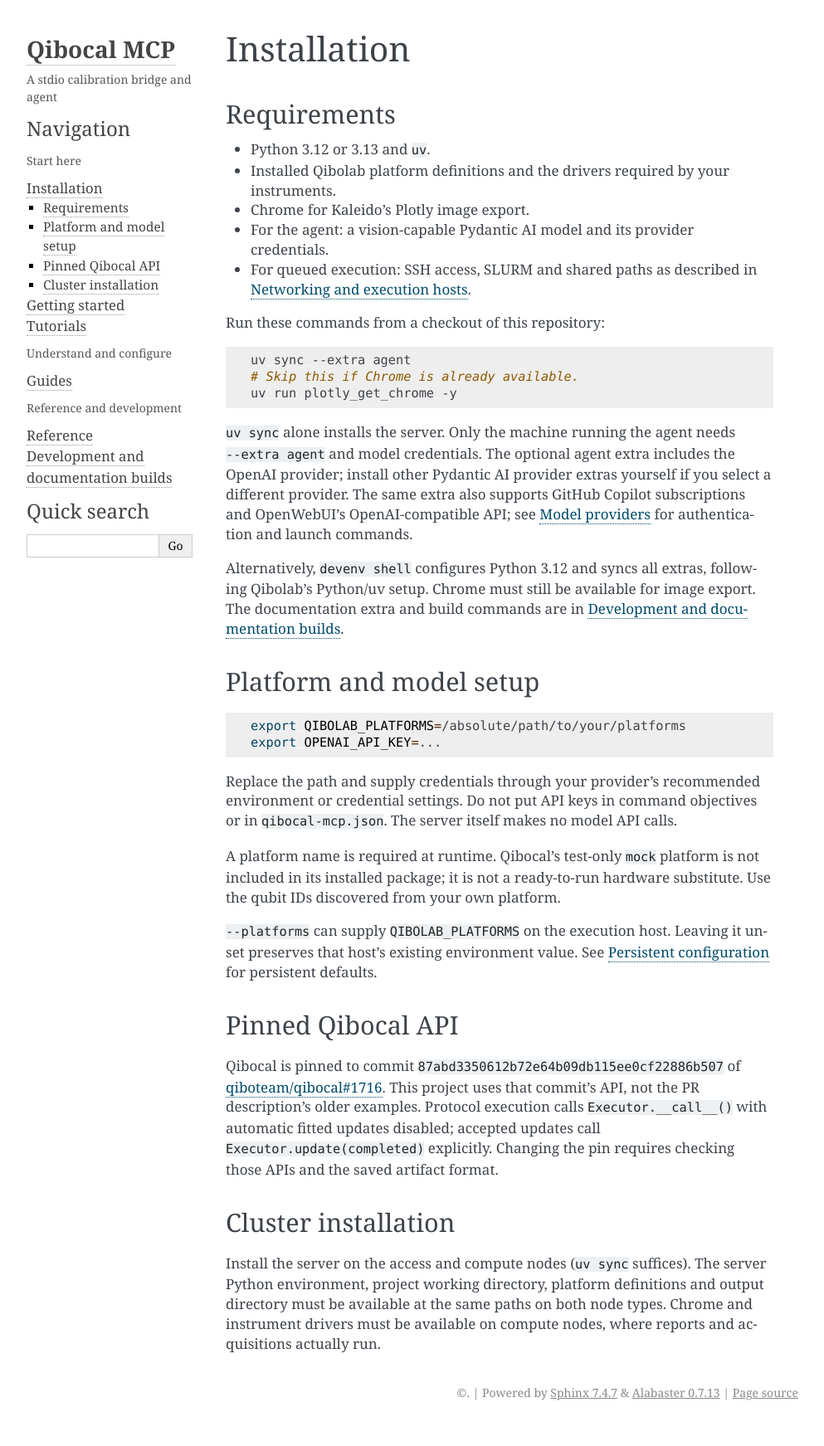
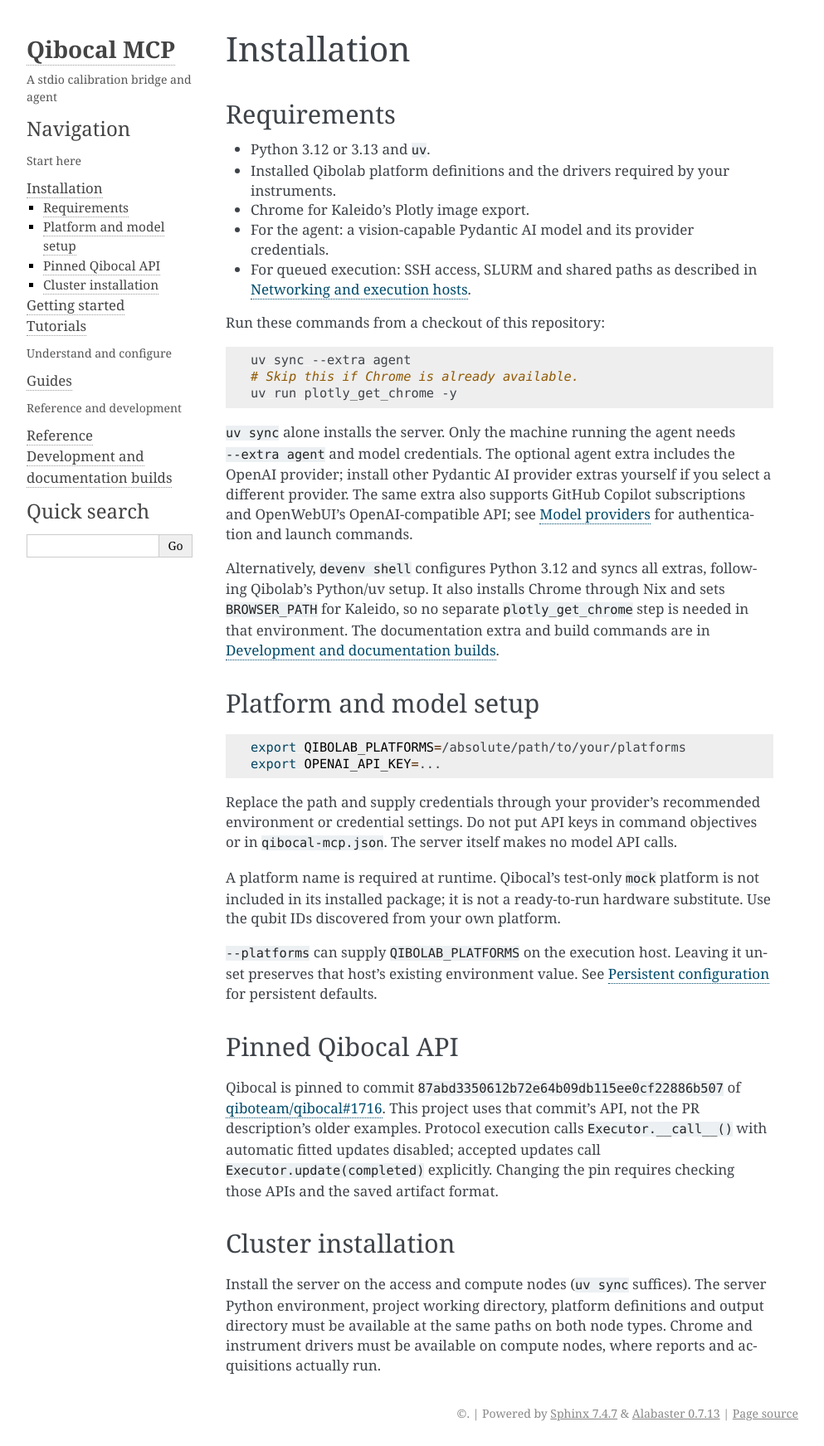
Before and after one commit to qiboteam/qibocal-mcp, a Sphinx documentation site: the page built from docs/installation.rst, in a window 1280 px wide. Shown: the whole page at 83% size, without its empty margins (148-1141 px from the left). Built offline with Sphinx 7.4.7, drawn with Linux system fonts in a browser that asks for light colours; before the commit the page ends 1718 px from its top, so only the background shows below that.

Commit message:
build: Provide chrome in devenv shell

```diff
--- a/devenv.yaml
+++ b/devenv.yaml
@@ -1,4 +1,7 @@
 # yaml-language-server: $schema=https://devenv.sh/devenv.schema.json
+nixpkgs:
+  permitted_unfree_packages:
+    - google-chrome
 inputs:
   nixpkgs-python:
     url: github:cachix/nixpkgs-python
--- a/docs/installation.rst
+++ b/docs/installation.rst
@@ -28,8 +28,10 @@
 see :doc:`guides/model-providers` for authentication and launch commands.
 
 Alternatively, ``devenv shell`` configures Python 3.12 and syncs all extras,
-following Qibolab's Python/uv setup. Chrome must still be available for image
-export. The documentation extra and build commands are in :doc:`development`.
+following Qibolab's Python/uv setup. It also installs Chrome through Nix and
+sets ``BROWSER_PATH`` for Kaleido, so no separate ``plotly_get_chrome`` step is
+needed in that environment. The documentation extra and build commands are
+in :doc:`development`.
 
 Platform and model setup
 ------------------------
```
Also changed, not shown: README.md (+4 -2 lines), 1 other file.
